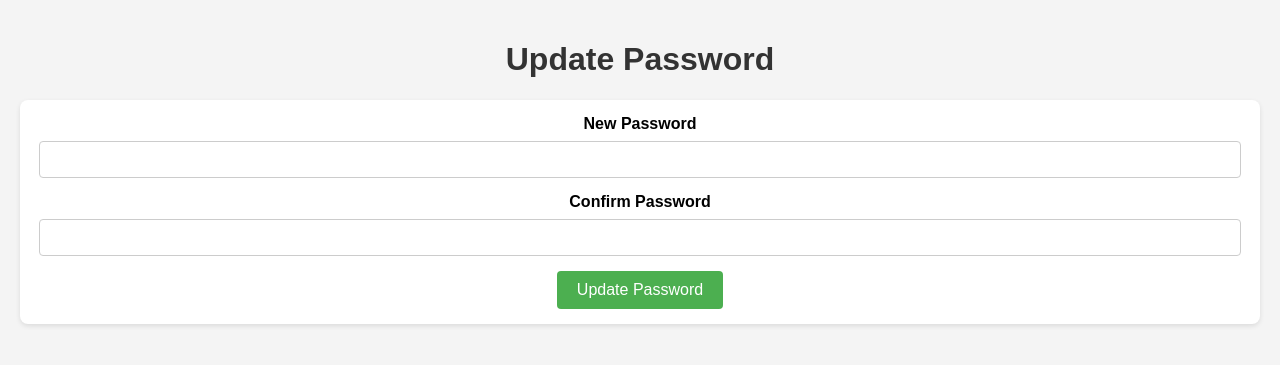
After one commit to Stark-EC/Student-Portal-Php-Using-CodeIgniter4, a CodeIgniter 4 app: the page made by app/Views/update_profile.php in a window 1280 px wide. The commit adds this page. Shown: the top 365 px of the page. Run offline with PHP 8.4 and a stand-in for CodeIgniter, Linux system fonts and the light colour scheme; the template is opened without the code that fills it, so the values that code supplies are empty; some libraries are stand-ins or nearby versions.

Commit message:
Updated whole boilerplates and added user/student profile updating

```diff
--- a/app/Config/Routes.php
+++ b/app/Config/Routes.php
@@ -12,7 +12,8 @@ $routes->get('login', 'Login::index');            // Display login page
 $routes->post('login/authenticate', 'Login::authenticate');  // Handle login form submission
 $routes->get('logout', 'Login::logout');          // Logout route
 $routes->get('/dashboard', 'Dashboard::index');
-// $routes->get('/courses/search', 'CourseController::searchCourse');
+$routes->get('/profile', 'ProfileController::index');
+$routes->post('/profile/update', 'ProfileController::update');
 $routes->post('/courses/search', 'CourseController::searchCourse');
 $routes->get('/courses', 'CourseController::index');
 $routes->post('/courses/register', 'CourseController::register');
--- a/app/Views/registered_courses.php
+++ b/app/Views/registered_courses.php
@@ -48,6 +48,8 @@
             border-radius: 5px;
         }
     </style>
+    <!-- <link href="https://cdn.jsdelivr.net/npm/bootstrap@5.3.3/dist/css/bootstrap.min.css" rel="stylesheet" integrity="sha384-QWTKZyjpPEjISv5WaRU9OFeRpok6YctnYmDr5pNlyT2bRjXh0JMhjY6hW+ALEwIH" crossorigin="anonymous">
+    <script src="https://cdn.jsdelivr.net/npm/bootstrap@5.3.3/dist/js/bootstrap.bundle.min.js" integrity="sha384-YvpcrYf0tY3lHB60NNkmXc5s9fDVZLESaAA55NDzOxhy9GkcIdslK1eN7N6jIeHz" crossorigin="anonymous"></script> -->
 </head>
 <body>
     <h1>Your Registered Courses</h1>
@@ -65,5 +67,8 @@
     <?php else: ?>
         <p>You have not registered for any courses yet.</p>
     <?php endif ?>
+
+<script src="https://cdn.jsdelivr.net/npm/@popperjs/core@2.11.8/dist/umd/popper.min.js" integrity="sha384-I7E8VVD/ismYTF4hNIPjVp/Zjvgyol6VFvRkX/vR+Vc4jQkC+hVqc2pM8ODewa9r" crossorigin="anonymous"></script>
+<script src="https://cdn.jsdelivr.net/npm/bootstrap@5.3.3/dist/js/bootstrap.min.js" integrity="sha384-0pUGZvbkm6XF6gxjEnlmuGrJXVbNuzT9qBBavbLwCsOGabYfZo0T0to5eqruptLy" crossorigin="anonymous"></script>
 </body>
 </html>
--- /dev/null
+++ b/app/Views/update_profile.php
@@ -0,0 +1,94 @@
+<!DOCTYPE html>
+<html lang="en">
+<head>
+    <meta charset="UTF-8">
+    <meta name="viewport" content="width=device-width, initial-scale=1.0">
+    <title>Update Profile</title>
+    <style>
+        /* General styling */
+        body {
+            font-family: Arial, sans-serif;
+            margin: 0;
+            text-align: center;
+            padding: 20px;
+            background-color: #f4f4f4;
+        }
+
+        h1 {
+            color: #333;
+        }
+
+        form {
+            margin-bottom: 20px;
+            padding: 15px;
+            background-color: #fff;
+            border-radius: 8px;
+            box-shadow: 0 2px 5px rgba(0, 0, 0, 0.1);
+        }
+
+        label {
+            display: block;
+            margin-bottom: 8px;
+            font-weight: bold;
+        }
+
+        input[type="password"] {
+            width: calc(100% - 30px);
+            padding: 10px;
+            margin-bottom: 15px;
+            border: 1px solid #ccc;
+            border-radius: 4px;
+        }
+
+        button {
+            background-color: #4CAF50;
+            color: white;
+            padding: 10px 20px;
+            border: none;
+            border-radius: 4px;
+            cursor: pointer;
+            font-size: 16px;
+        }
+
+        button:hover {
+            background-color: #45a049;
+        }
+
+        .error {
+            color: red;
+            background-color: #f8d7da;
+            padding: 10px;
+            border-radius: 5px;
+        }
+
+        .success {
+            color: green;
+            background-color: #d4edda;
+            padding: 10px;
+            border-radius: 5px;
+        }
+    </style>
+</head>
+<body>
+    <h1>Update Password</h1>
+
+    <?php if (session()->getFlashdata('success')): ?>
+        <p class="success"><?= session()->getFlashdata('success') ?></p>
+    <?php endif ?>
+
+    <?php if (session()->getFlashdata('errors')): ?>
+        <p class="error"><?= implode('<br>', session()->getFlashdata('errors')) ?></p>
+    <?php endif ?>
+
+    <form action="<?= base_url('profile/update') ?>" method="post">
+        <?= csrf_field() ?>
+        <label for="new_password">New Password</label>
+        <input type="password" name="new_password" id="new_password" required>
+
+        <label for="confirm_password">Confirm Password</label>
+        <input type="password" name="confirm_password" id="confirm_password" required>
+
+        <button type="submit">Update Password</button>
+    </form>
+</body>
+</html>
--- /dev/null
+++ b/package.json
@@ -0,0 +1,5 @@
+{
+  "dependencies": {
+    "bootstrap": "^5.3.3"
+  }
+}
```
Also changed, not shown: app/Controllers/ProfileController.php (added, +41 -0 lines), package-lock.json (added).
